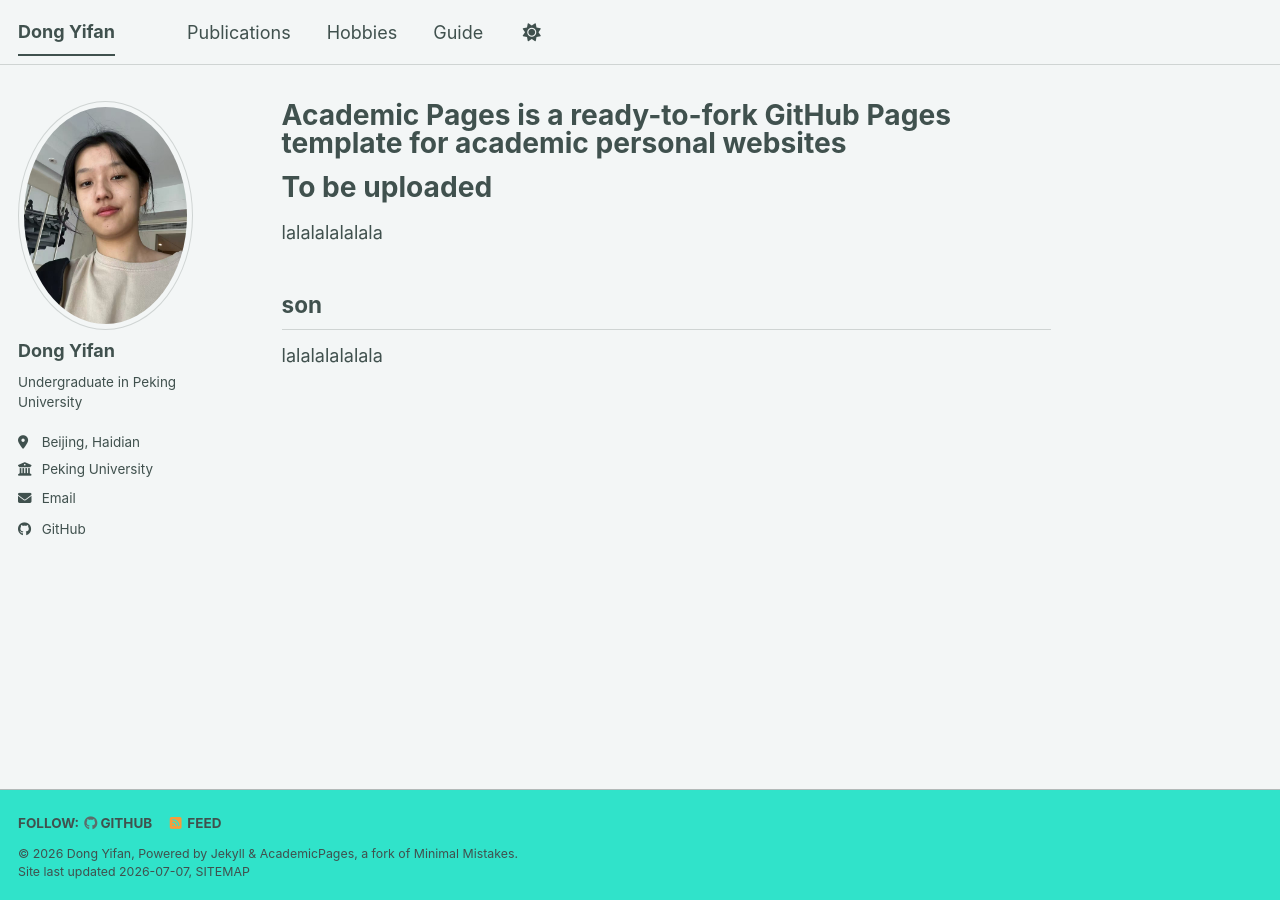
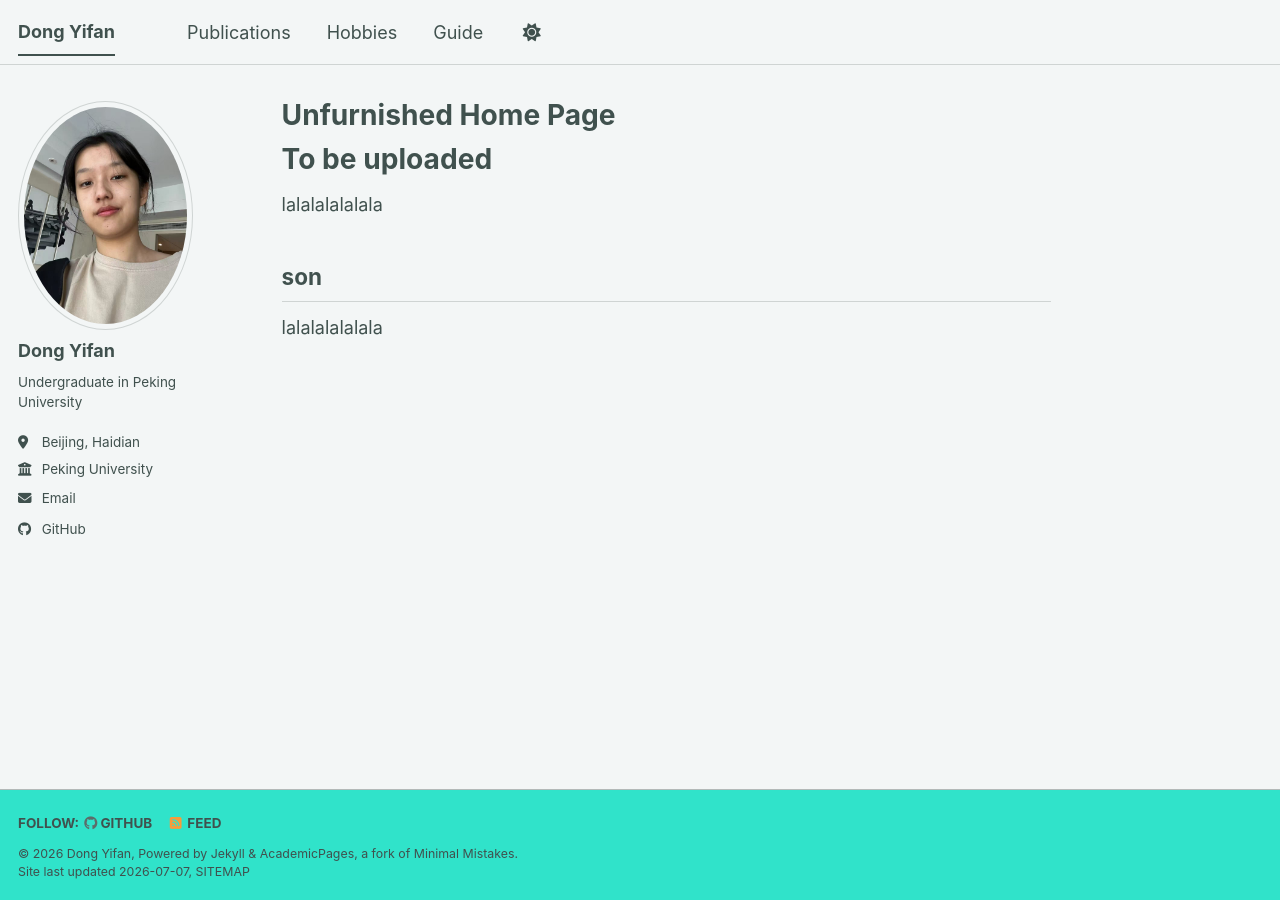
Before and after one commit to Dongdayeyeye/Dongdayeyeye.github.io, a Jekyll site: the page built from _pages/about.md, in a window 1280 px wide. Built offline with Jekyll 4.4.1, drawn with Linux system fonts in a browser that asks for light colours; a style sheet for code colours, icons or effects is not loaded.

Commit message:
Change title of about page to 'Unfurnished Home Page'

```diff
--- a/_pages/about.md
+++ b/_pages/about.md
@@ -1,6 +1,6 @@
 ---
 permalink: /
-title: "Academic Pages is a ready-to-fork GitHub Pages template for academic personal websites"
+title: "Unfurnished Home Page"
 author_profile: true
 redirect_from:
   - /about/
```
